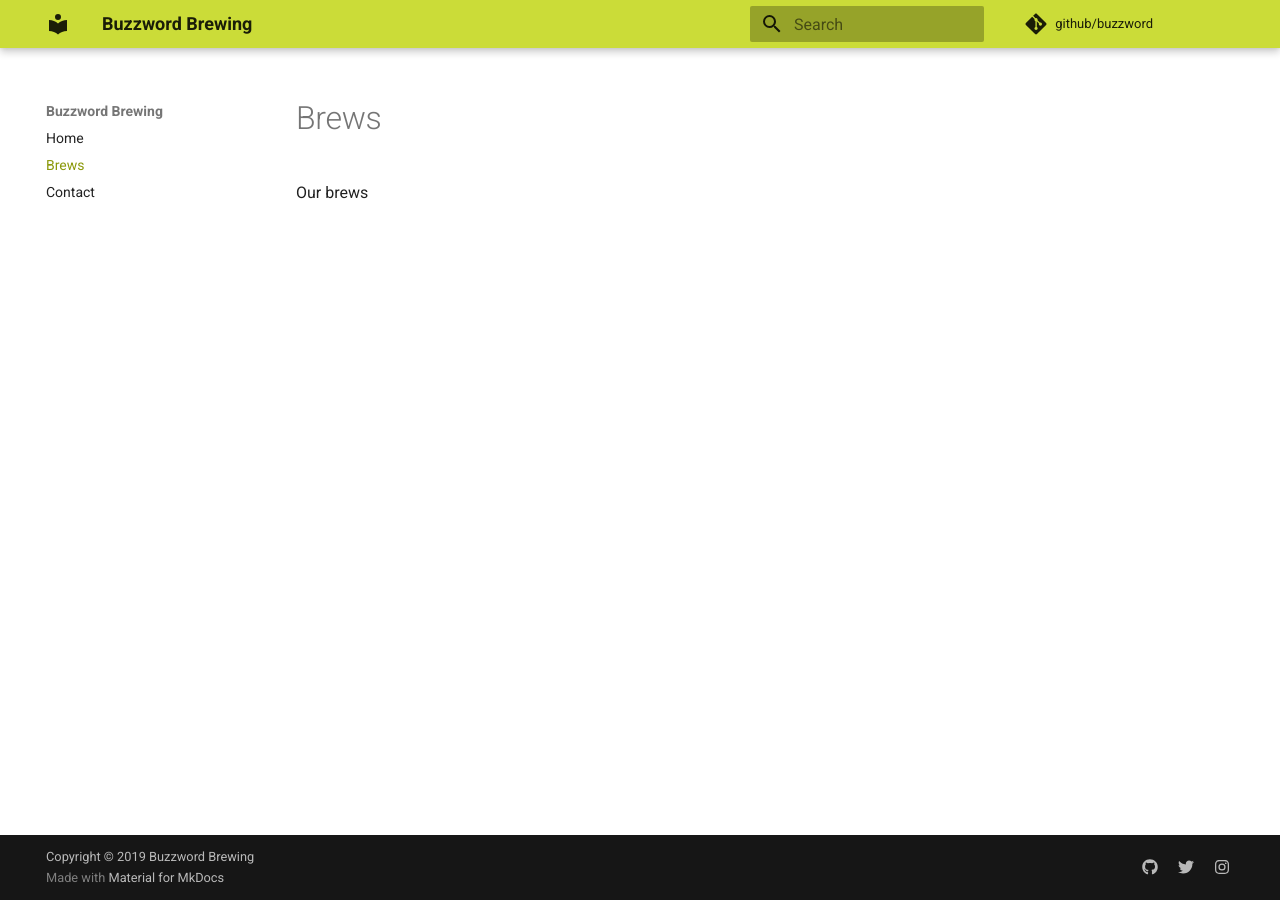
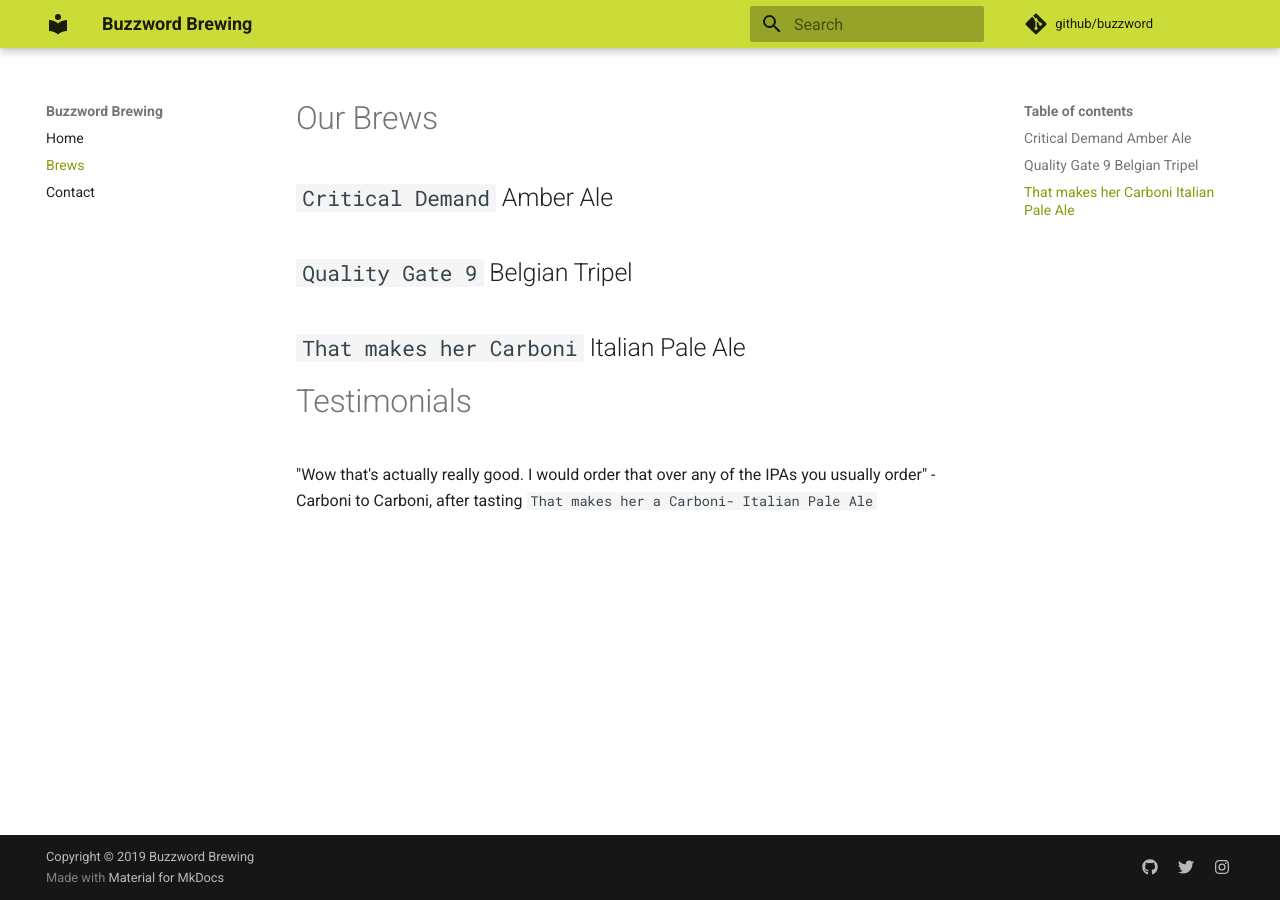
Before and after one commit to eric-hc/buzzword, an MkDocs documentation site: the page built from docs/brews.md, in a window 1280 px wide. Built offline with MkDocs 1.6.1 and Material for MkDocs 9.7.7, drawn with Linux system fonts in a browser that asks for light colours; comment, search, counter and statistics services are not loaded.

Commit message:
Update brews.md

```diff
--- a/docs/brews.md
+++ b/docs/brews.md
@@ -1 +1,10 @@
-Our brews
+# Our Brews
+## `Critical Demand` Amber Ale
+
+## `Quality Gate 9` Belgian Tripel
+
+## `That makes her Carboni` Italian Pale Ale
+
+# Testimonials
+
+"Wow that's actually really good. I would order that over any of the IPAs you usually order" -Carboni to Carboni, after tasting `That makes her a Carboni- Italian Pale Ale`
```
